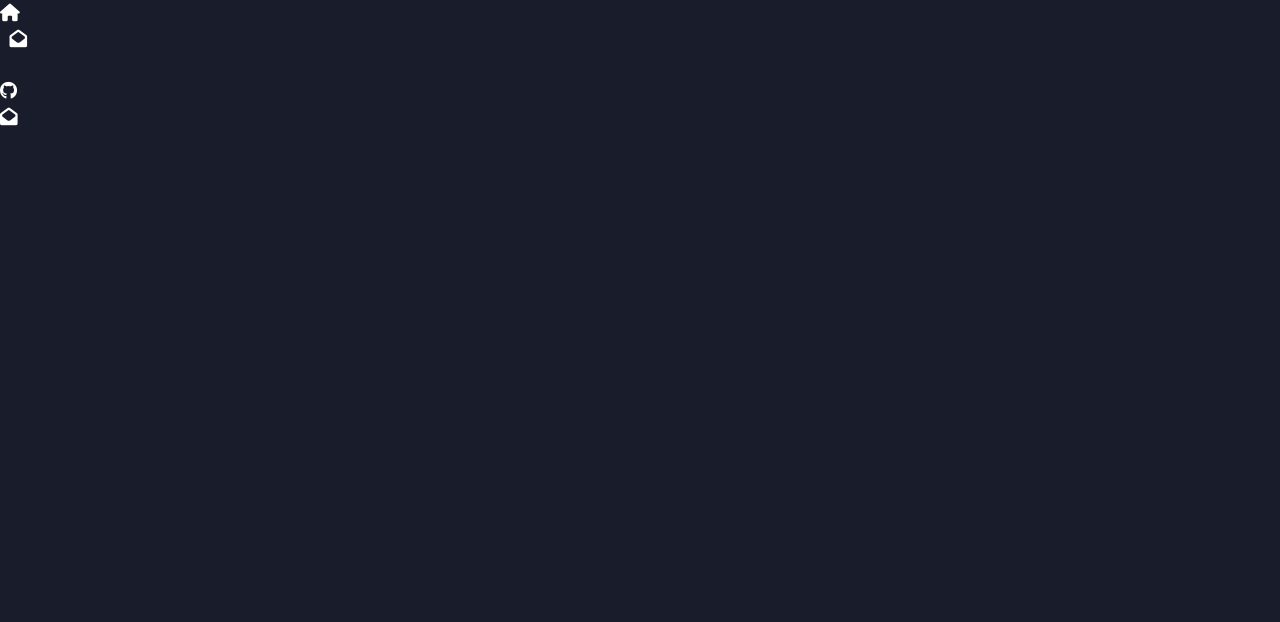
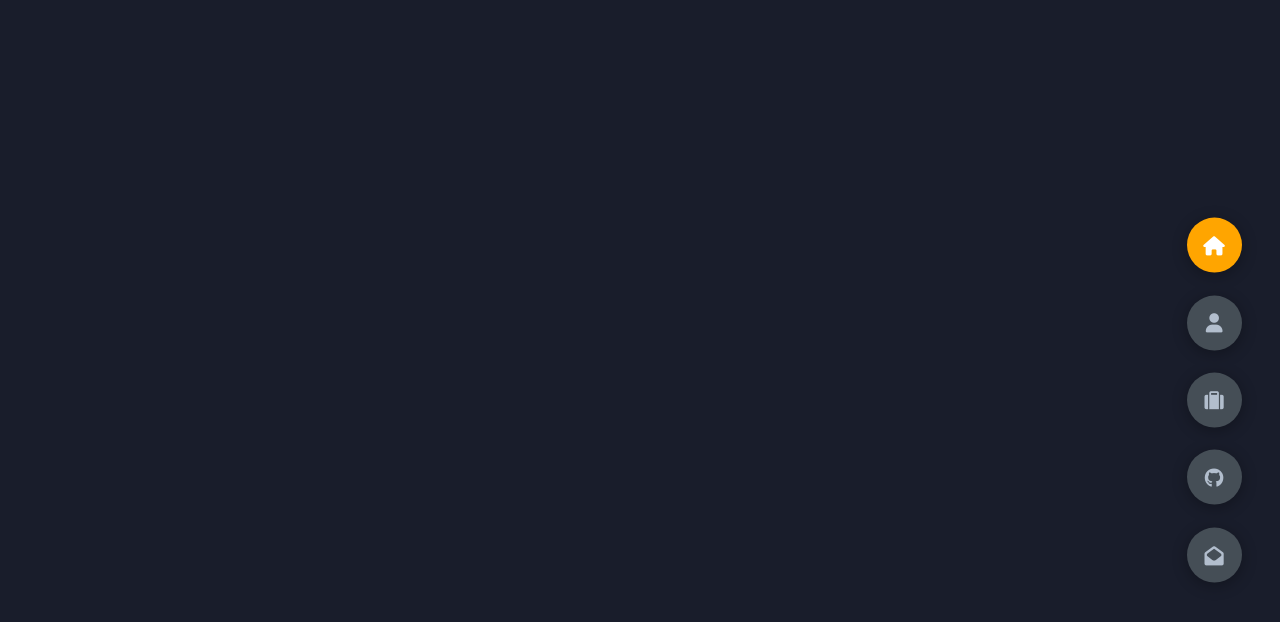
Before and after one commit to beatrizi/portafolio, a plain HTML site: page index.html in a window 1280 px wide. Drawn offline with Linux system fonts and the light colour scheme.

Commit message:
Adding css to the controls buttons

```diff
--- a/index.html
+++ b/index.html
@@ -24,28 +24,30 @@
     <header class="secction sec1 header active"></header>
 
     <main>
-      <section class="section sec2 about">
-
-      </section>
+      <section class="section sec2 about"></section>
       <section class="section sec3 portafolio"></section>
       <section class="section sec4 Repositories"></section>
       <section class="section sec5 contact"></section>
     </main>
     <div class="controls">
-      <div class="control control-1 active-btn"><!--home-->
+      <div class="control control-1 active-btn">
+        <!--home-->
         <i class="fa-solid fa-house"></i>
       </div>
-      <div class="control control-2"><!--about-->
-        <i class="fa-solid fa-user-hair-long"></i>
-        <i class="fa-solid fa-user-hair-buns"></i>
-        <i class="fa-solid fa-envelope-open"></i>
+      <div class="control control-2">
+        <!--about-->
+        <i class="fa-solid fa-user"></i>
       </div>
-      <div class="control control-3"><!--Portafolio-->
-        <i class="fa-solid fa-briefcase-arrow-right"></i>
-       </div>
-      <div class="control control-4"><!--repositories-->
-        <i class="fa-brands fa-github"></i></div>
-      <div class="control control-5"><!--contact-->
+      <div class="control control-3">
+        <!--Portafolio-->
+        <i class="fa-solid fa-suitcase"></i>
+      </div>
+      <div class="control control-4">
+        <!--repositories-->
+        <i class="fa-brands fa-github"></i>
+      </div>
+      <div class="control control-5">
+        <!--contact-->
         <i class="fa-solid fa-envelope-open"></i>
       </div>
     </div>
--- a/style.scss
+++ b/style.scss
@@ -8,7 +8,7 @@
 /*Varialbes para el dark mode*/
 :root {
   --color-primary: #191d2b;
-  --color-secondary: #27ae60;
+  --color-secondary: orange;
   --color-white: #ffffff;
   --color-black: #000;
   --color-grey0: #f8f8f8;
@@ -74,3 +74,39 @@ section {
     display: none;
     transform: translateY(0) scale(1);
 }
+.controls {
+  position: fixed;
+  z-index: 10;
+  top: 50%;
+  right: 3%;
+  display: flex;
+  flex-direction: column;
+  align-items: center;
+  justify-content: center;
+  transform: translateY(-50%);
+  .control{
+      padding: 1rem;
+      cursor: pointer;
+      background-color: var(--color-grey-4);
+      width: 55px;
+      height: 55px;
+      border-radius: 50%;
+      display: flex;
+      justify-content: center;
+      align-items: center;
+      margin: .7rem 0;
+      box-shadow: var(--box-shadow-1) ;
+      i {
+          font-size: 1.2rem;
+          color: var(--color-grey-2);
+          pointer-events: none;
+      }
+  }
+  .active-btn {
+    background-color: var(--color-secondary);
+    transition: all .4s ease-in-out;
+    i { color: var(--color-white); }
+}
+}
+
+//Cuando apretamos un boton queremos que se desaparezcan las otras clases de botones
```
Also changed, not shown: style.css, 1 other file.
